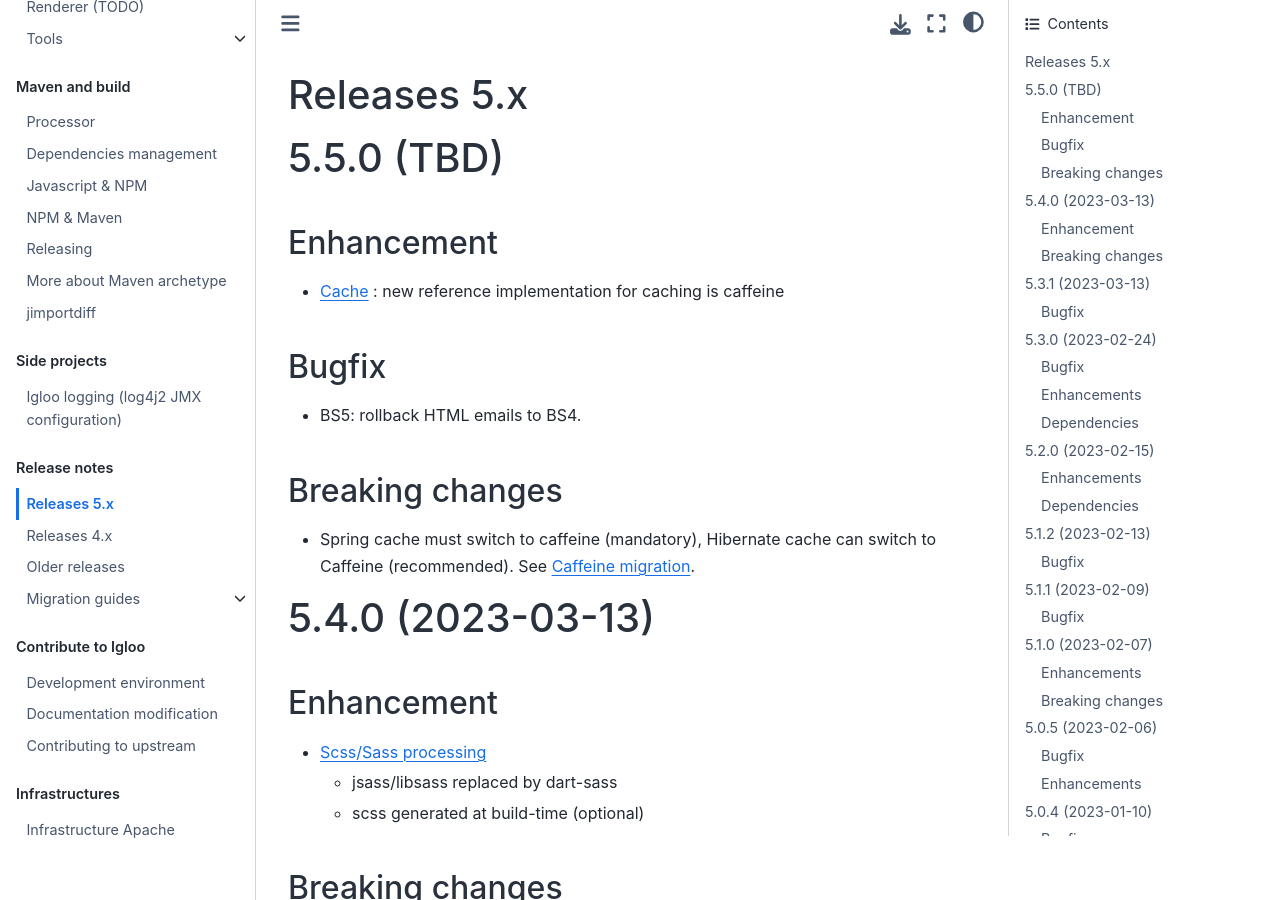
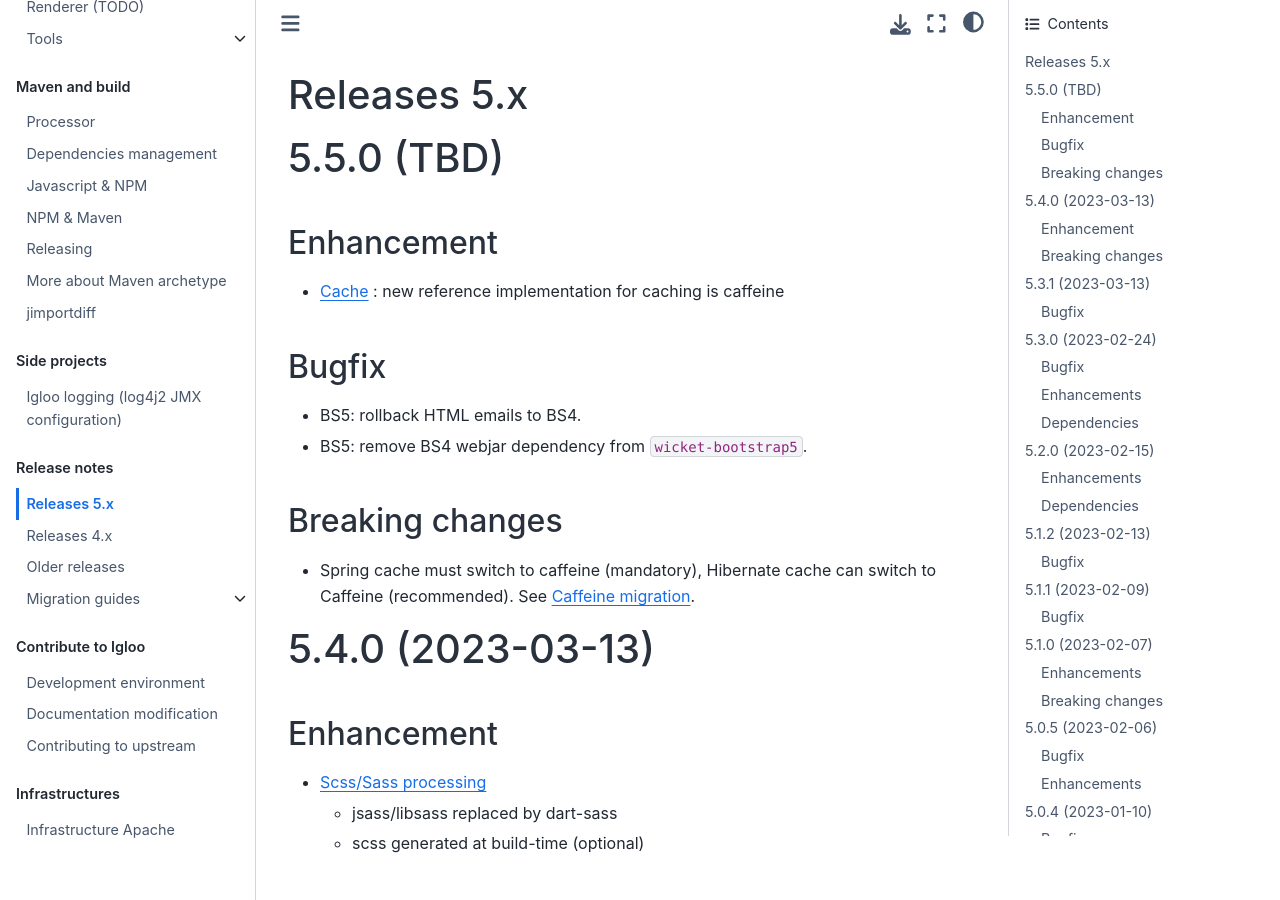
Before and after one commit to igloo-project/igloo-doc, a Sphinx documentation site: the page built from source/release-notes/releases-5.x.md, in a window 1280 px wide and 900 px high. Built offline with Sphinx 7.4.7 and the Sphinx Book theme 1.1.4, drawn with Linux system fonts in a browser that asks for light colours.

Commit message:
Changelog 5.5.0

```diff
--- a/source/release-notes/releases-5.x.md
+++ b/source/release-notes/releases-5.x.md
@@ -11,6 +11,7 @@
 ## Bugfix
 
 * BS5: rollback HTML emails to BS4.
+* BS5: remove BS4 webjar dependency from `wicket-bootstrap5`.
 
 ## Breaking changes
 
@@ -41,7 +42,6 @@
 ## Bugfix
 
 * BS5 - Tab : fix selector tabRenderHead.
-
 
 (v5.3.0)=
 
```
